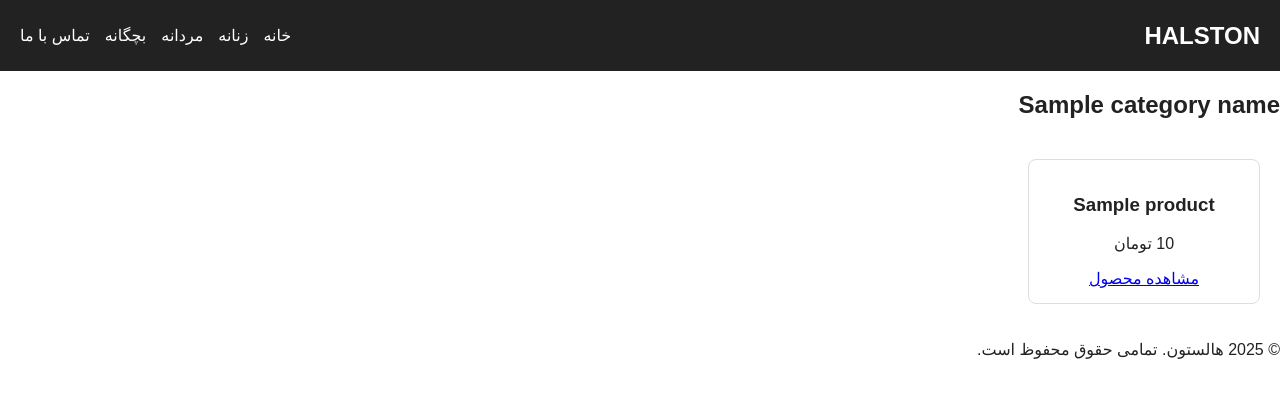
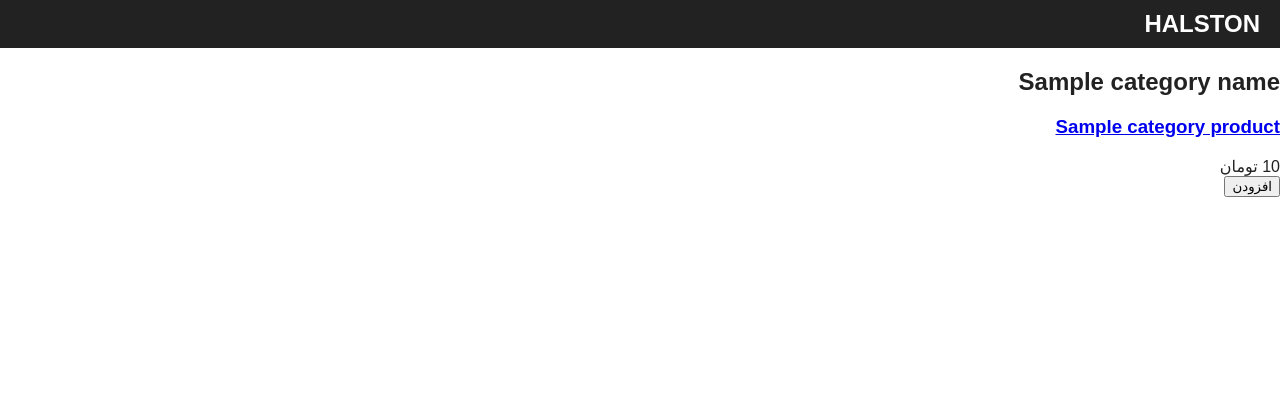
Before and after one commit to artintaleei90/Site, a Flask app: template templates/category.html in a window 1280 px wide. Shown: the top 398 px of the page. Run offline with Flask 3, Linux system fonts and the light colour scheme; the template is opened without the code that fills it: most values are stand-ins (such as "Sample title", 1, 10 or a date in 2020).

Commit message:
Update category.html

```diff
--- a/templates/category.html
+++ b/templates/category.html
@@ -1,44 +1,31 @@
 <!DOCTYPE html>
 <html lang="fa" dir="rtl">
 <head>
-<meta charset="UTF-8">
-<meta name="viewport" content="width=device-width, initial-scale=1.0">
-<title>{{ category_name }} | هالستون</title>
-<link rel="stylesheet" href="{{ url_for('static', filename='css/style.css') }}">
+  <meta charset="utf-8" />
+  <meta name="viewport" content="width=device-width, initial-scale=1" />
+  <title>{{ category_name }} — هالستون</title>
+  <link rel="stylesheet" href="{{ url_for('static', filename='style.css') }}">
 </head>
 <body>
-<header>
+  <header class="header-inner">
     <div class="logo">HALSTON</div>
-    <nav>
-        <ul>
-            <li><a href="/">خانه</a></li>
-            <li><a href="/category/women">زنانه</a></li>
-            <li><a href="/category/men">مردانه</a></li>
-            <li><a href="/category/kids">بچگانه</a></li>
-            <li><a href="/contact">تماس با ما</a></li>
-        </ul>
-    </nav>
-</header>
+  </header>
 
-<section class="category-header">
-    <h1>{{ category_name }}</h1>
-</section>
-
-<section class="products">
-    <div class="product-list">
-        {% for product in category_products %}
-        <div class="product-item">
-            <h3>{{ product.name }}</h3>
-            <p>{{ product.price }} تومان</p>
-            <a href="/product/{{ product.id }}">مشاهده محصول</a>
+  <main>
+    <section class="category">
+      <h1>{{ category_name }}</h1>
+      <div class="products-grid">
+        {% for p in category_products %}
+        <div class="product-card">
+          <h3><a href="{{ url_for('product_page', product_id=p.id) }}">{{ p.name }}</a></h3>
+          <div class="price">{{ "{:,}".format(p.price) }} تومان</div>
+          <button class="btn add" onclick="addToCart({{ p.id }}, '{{ p.name }}', {{ p.price }})">افزودن</button>
         </div>
         {% endfor %}
-    </div>
-</section>
+      </div>
+    </section>
+  </main>
 
-<footer>
-<p>© 2025 هالستون. تمامی حقوق محفوظ است.</p>
-</footer>
-<script src="{{ url_for('static', filename='js/script.js') }}"></script>
+  <script src="{{ url_for('static', filename='script.js') }}"></script>
 </body>
 </html>
```
